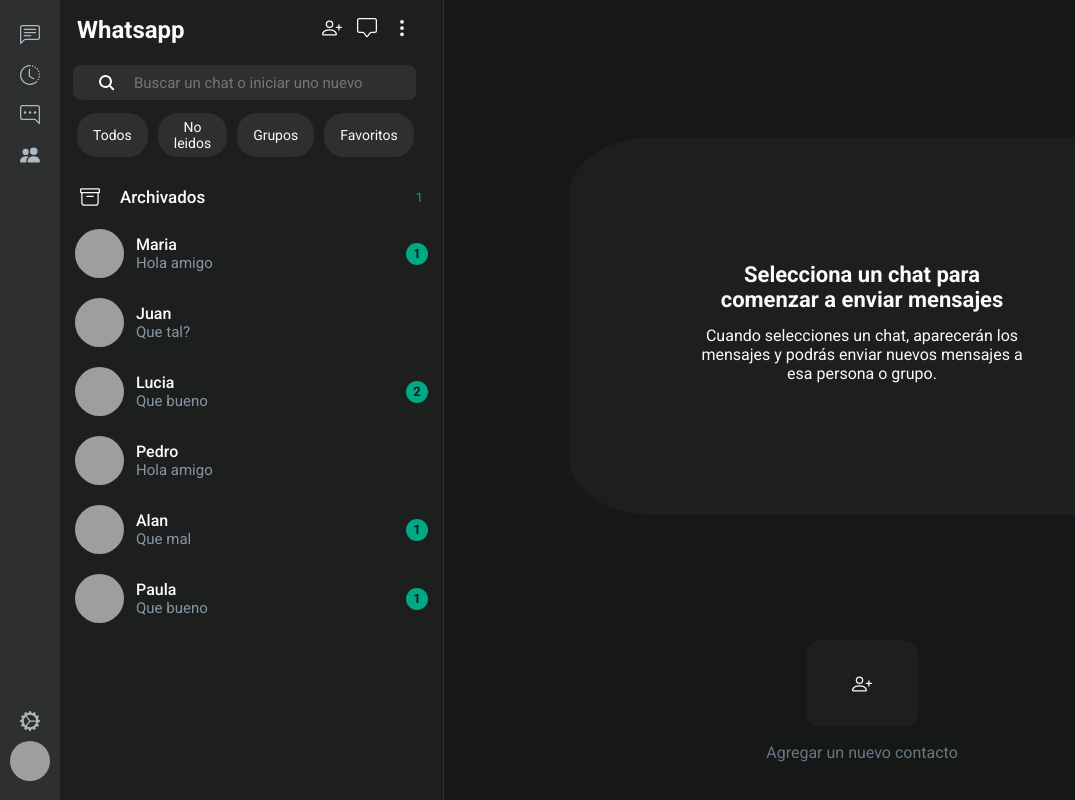
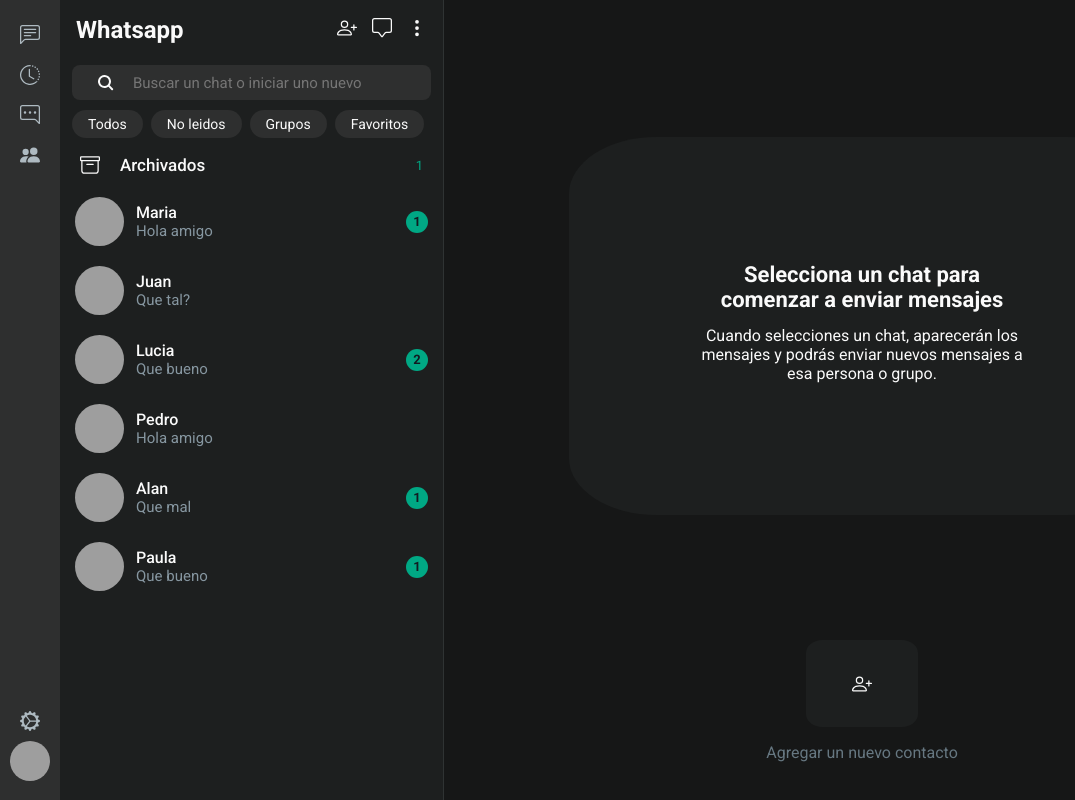
Before and after one commit to noabarrionuevo/Final--project-UTN, a React (Vite) app: page / in a window 1280 px wide. Shown: the whole page, without its empty margins (0-1075 px from the left). Built offline with nearby package versions, Linux system fonts and the light colour scheme; grey boxes are pictures that could not be loaded.

Commit message:
changes on contactsearchform

```diff
--- a/src/Components/ContactSearchForm/ContactSearchForm.css
+++ b/src/Components/ContactSearchForm/ContactSearchForm.css
@@ -1,9 +1,8 @@
 .contactsearchform_ContactSearchForm {
-    padding: 0%;
-    margin: 0%;
+    padding: 0;
+    margin: 0;
     box-sizing: border-box;
     background-color: rgb(29, 31, 31);
-    padding: 0 15px 10px 1px;
 }
 
 .header_contactsearchform--title {
@@ -74,9 +73,10 @@
 .filter_buttons {
     display: flex;
     justify-content: flex-start;
-    gap: 10px;
-    background-color: rgb(29, 31, 31);
-    padding: 8px 16px;
+    box-sizing: border-box;
+    gap: 8px;
+    background-color: transparent;
+    padding: 5px 12px;
 }
 
 .filter_buttons button {
@@ -87,8 +87,16 @@
     border-radius: 20px;
     cursor: pointer;
     font-size: 14px;
+    white-space: nowrap;
+    flex-shrink: 0;
 }
 
 .filter_buttons button:hover {
     background-color: #374045;
 }
+
+@media (max-width: 768px) {
+    .filter_buttons {
+        display: none;
+    }
+}
--- a/src/Components/ContactSearchForm/ContactSearchForm.jsx
+++ b/src/Components/ContactSearchForm/ContactSearchForm.jsx
@@ -37,17 +37,12 @@
         </svg>
         <input type="text" placeholder='Buscar un chat o iniciar uno nuevo' className='searchbar' />
       </div>
-
-
       <div className='filter_buttons'>
         <button>Todos</button>
         <button>No leidos</button>
         <button>Grupos</button>
         <button>Favoritos</button>
       </div>
-
-
-
     </div>
   )
 }
```
